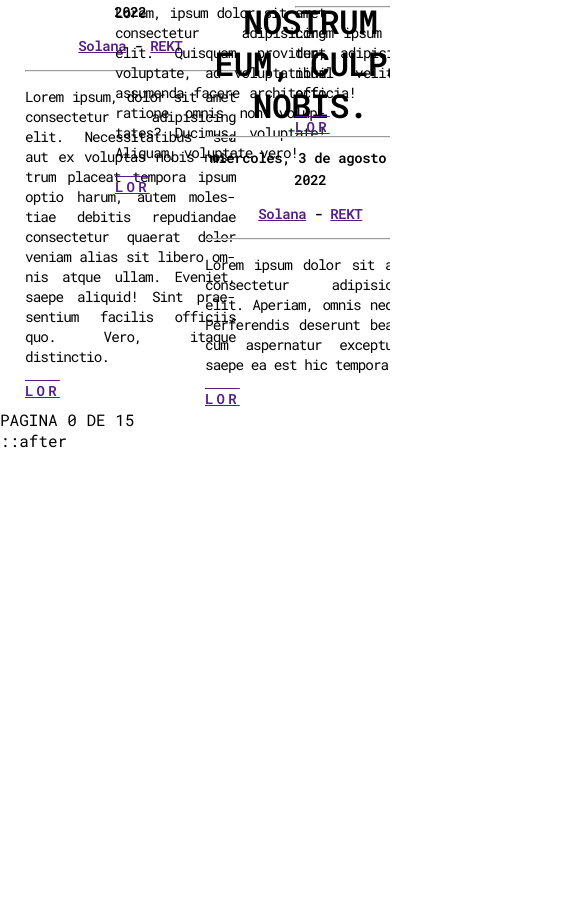
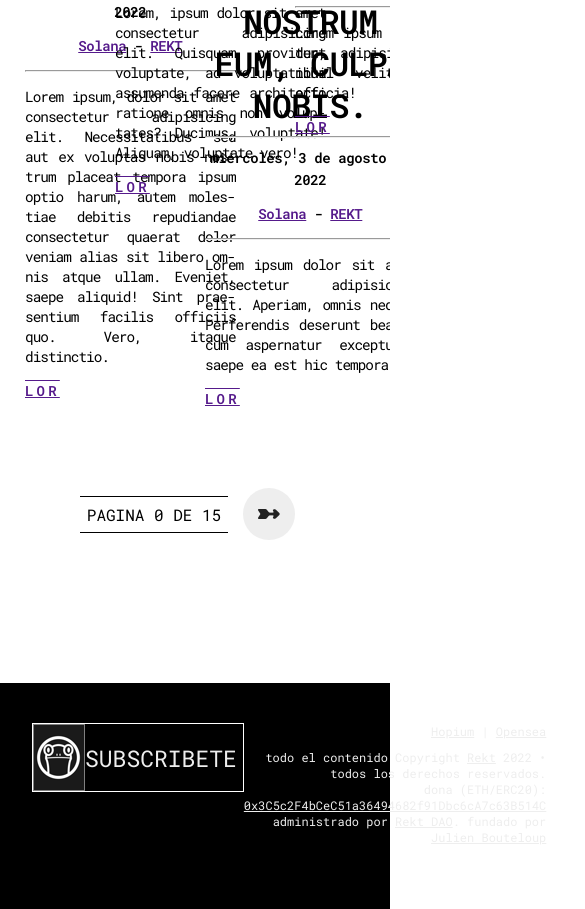
Before and after one commit to aferranteportfolio/pixelPerfectRekt, a website: page index.html in a window 390 px wide. Shown: the part 1549-2458 px from the top of the page, 585 px wide, since content can reach past the window. Before the commit the page ends 2000 px from the top, so only its background shows below. Drawn offline with Linux system fonts and the light colour scheme.

Commit message:
added nav bar bot, and footer, needs details fixed and responsive layout

```diff
--- a/index.html
+++ b/index.html
@@ -189,11 +189,44 @@
                 <a href="" class="urlto-post">Lor</a>
             </article>
         </div>
-        <nav class="navigation"><span class="page-number">PAGINA 0 DE 15</span><a href=""></a></nav>::after
+        <nav class="navigation"><span class="page-number">PAGINA 0 DE 15</span><a href="" class="older-post"></a></nav>
+
     </main>
-    <footer>
-        <div></div>
+    <footer class="site-footer">
+
+        <div class="inner">
+            <div class="subscribe-sector">
+                <a href="" class="subscribe-image">
+                </a>
+                <a href="" class="subscribe-text">
+                     SUBSCRIBETE</a>
+            </div>
+
+
+
+            <div class="footer-information">
+                <a href="" class="footer-links"></a>
+                <div class="footer-rightsite-box">
+
+                    <section class="footer-nav-links">
+                        <a href="">Hopium</a> <span>|</span> <a href="">Opensea</a>
+                    </section>
+                    <section class="copyright">todo el contenido Copyright <a href="">Rekt</a> 2022 • todos los derechos
+                        reservados.</section>
+                    <section class="poweredby">dona (ETH/ERC20): <a
+                            href="">0x3C5c2F4bCeC51a36494682f91Dbc6cA7c63B514C</a>
+                    </section>
+                    <section class="poweredby">administrado por <a href="">Rekt DAO</a>. fundado por <a href="">Julien
+                            Bouteloup</a> </section>
+
+                </div>
+
+            </div>
+
+        </div>
+
     </footer>
+
 </body>
 
 </html>
--- a/public/css/index.css
+++ b/public/css/index.css
@@ -149,3 +149,128 @@ h5 a{
     font: 400 14px/20px Roboto Mono;
     font-weight: bolder;
 }
+.navigation{
+    font-size: 1rem;
+    justify-content: center;
+    position: relative;
+    margin: 4rem;
+    border-bottom: 5px;
+    text-align: center;
+
+}
+
+.page-number{
+    display: inline-block;
+    border: 1px solid black;
+    border-left: none;
+    border-right: none;
+    padding: 7px;
+}
+
+
+.older-post{
+    background: #eee url(/public/assets/prev.e36ac25f.png);
+    position: relative;
+    display: inline-block;
+    text-decoration: none;
+    transition: background .3s ease;
+    width: 50px;
+    height: 50px;
+    margin-bottom: -20px;
+    border-radius: 50%;
+    border: 1px solid transparent;
+    margin: 15px;
+}
+
+
+.site-footer{
+position: relative;
+margin: 4rem 0 0;
+font-size: 1.3rem;
+background-color: black;
+color: #eee;
+display: -webkit-flex;
+display: flex;
+-webkit-justify-content: center;
+justify-content: center;
+
+}
+
+footer .inner{
+    padding-top: 2.5rem;
+    padding-bottom: 4rem;
+width: 100%;
+display: flex;
+justify-content: space-between;
+text-align: right;
+max-width: 1253px;
+}
+
+
+.footer-information{
+    text-align: right;
+    font-size: 12px;
+    color: white;
+}
+
+.subscribe-sector{
+    border: 1px solid white;
+    height: fit-content;
+    width: 218px;
+    margin-left: 2rem;
+    display: flex;
+    justify-content: space-between;
+    align-items: center;
+}
+
+.subscribe-image{
+    background: #eee url(/public/assets/frog.d8ef8263.png);
+    display: block;
+    border: 1px solid grey;
+    height: 65px;
+    width: 50px;
+
+}
+
+.subscribe-text{
+
+    font-family: Roboto Mono!important;
+    font: 400 23px/24px Roboto Mono;
+    text-decoration: none;
+    color: #eee;
+    display: block;
+    margin-right: 6px;
+
+
+}
+
+.footer-rightsite-box{
+    font-family: Roboto Mono!important;
+    text-decoration: none;
+    color: #eee;
+    text-shadow: none;
+    margin-right: 40px;
+}
+
+footer a{
+    text-decoration: none;
+    color: #eee;
+    text-decoration: underline;
+}
+
+.footer-nav-links{
+    text-decoration: none;
+    margin-bottom: 10px;
+}
+
+.copyright{
+    text-decoration: none;
+}
+
+.poweredby{
+    text-decoration: none;
+}
+
+.poweredby{
+    text-decoration: none;
+}
```
Also changed, not shown: public/assets/frog.d8ef8263.png (added), public/assets/prev.e36ac25f.png (added).
